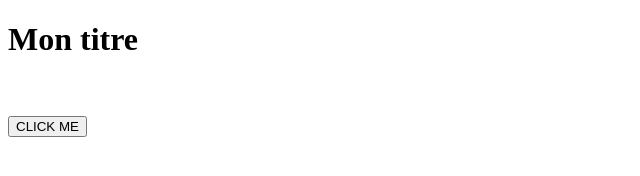
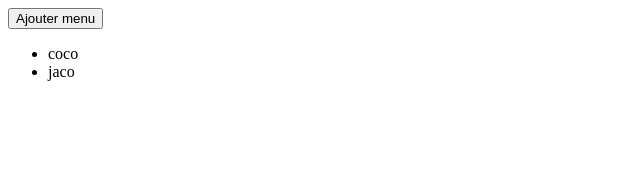
Before and after one commit to piattiphilippe/cours-michael, a plain HTML site: page index.html in a window 1280 px wide. Shown: the whole page, without its empty margins (0-640 px from the left). Drawn offline with Linux system fonts and the light colour scheme.

Commit message:
création dynamique d'un menu

```diff
--- a/app.js
+++ b/app.js
@@ -1,19 +1,12 @@
+const ul = document.querySelector("ul");
+const menu = ["coco", "jaco"];
 
-const titleTag = document.querySelector('h1');
-const colors = ['green', 'blue', 'purple', 'red', 'gray'];
-let compteur = 0;
+for (let i = 0; i < menu.length; i++) {
+    ul.innerHTML += "<li>" + menu[i] + "</li>";
+}
 
-function addTitle() {
-    let newTitle = prompt("Ajouter un titre ?");
-
-    if (compteur == 5) {
-        compteur = 0;
-    }
-
-    titleTag.innerHTML = `<span style='color:${colors[compteur]}'>${newTitle}</span>`;
-
-    // console.log(colors)
-    // console.log('compteur =', compteur, 'DONC colors['+compteur+'] =', colors[compteur])
-    // console.log('\n')
-    compteur++;
-}
+ function ajoutMenu() {
+     let onglet = prompt("Crée un onglet");
+     menu.push(onglet);
+     console.log(menu);
+ }
--- a/index.html
+++ b/index.html
@@ -7,11 +7,8 @@
     <title>Document</title>
 </head>
 <body>
-    <h1>Mon titre</h1>
-
-    <br><br>
-
-    <button onclick="addTitle()">CLICK ME</button>
+    <button onclick="ajoutMenu()">Ajouter menu</button>
+    <ul></ul>
 
     <script src="app.js"></script>
 </body>
```
